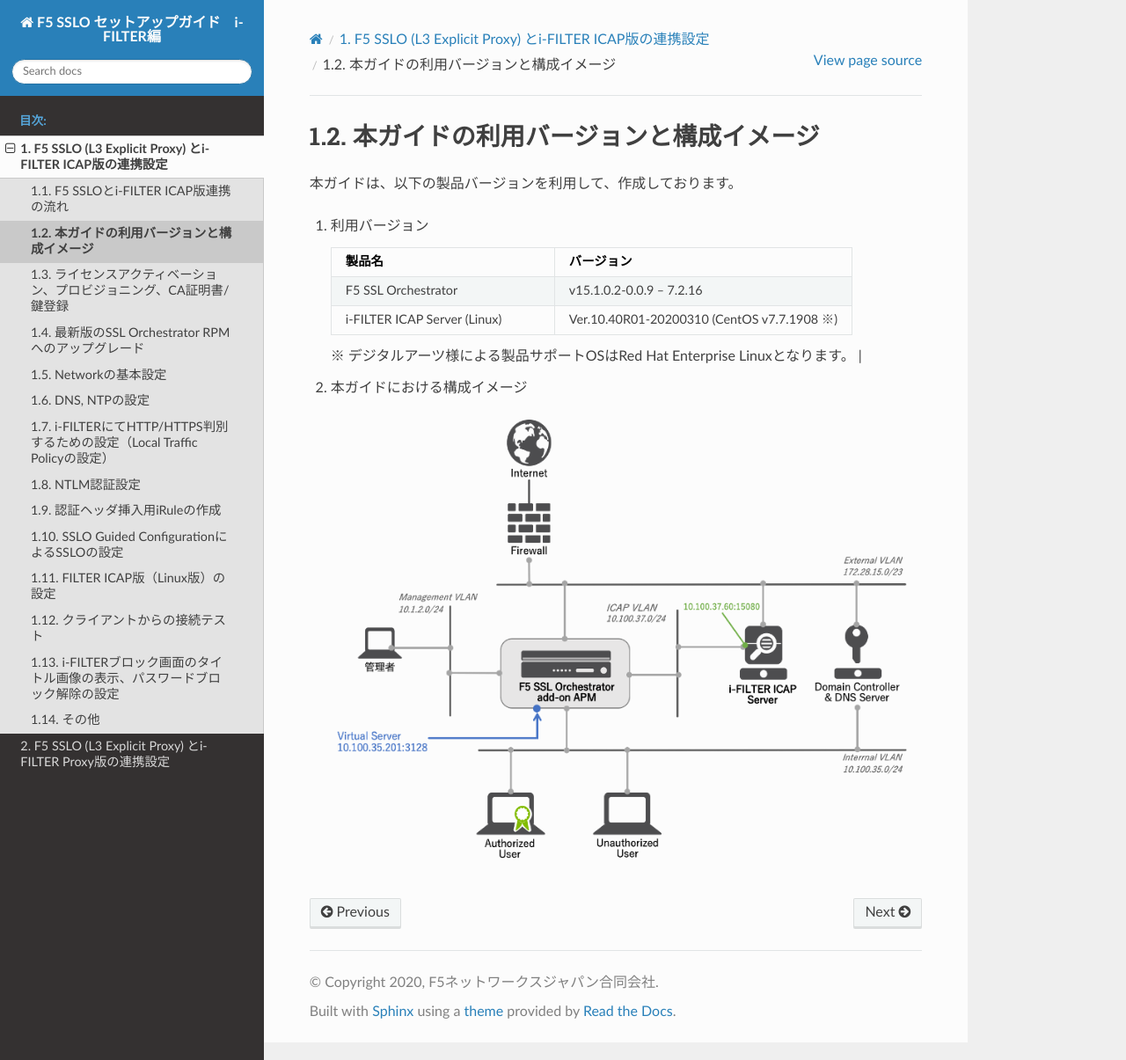
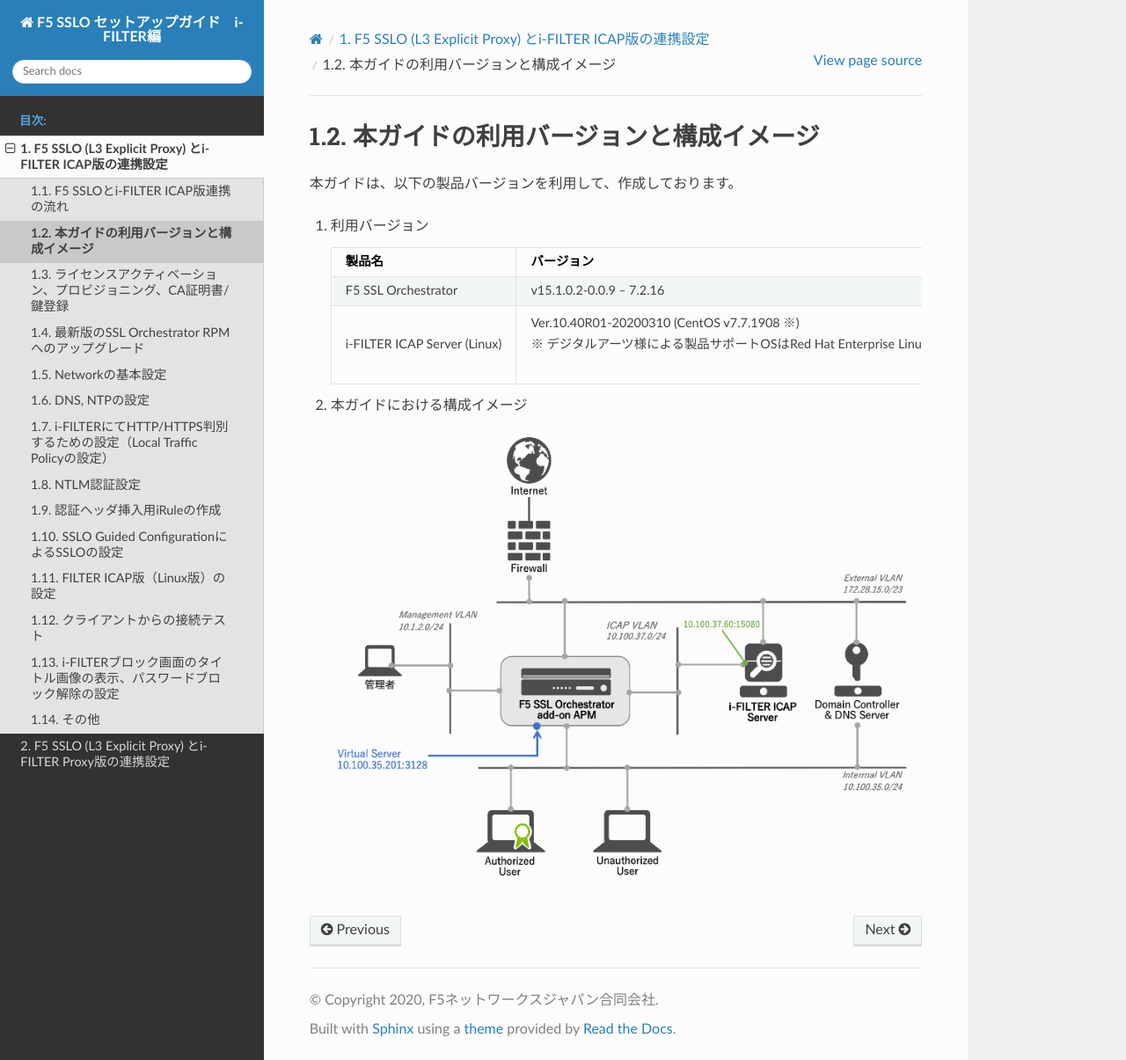
Before and after one commit to BeF5/f5j-sslo-iswf, a Sphinx documentation site: the page built from docs/content1/module02/module02.rst, in a window 1280 px wide and 1205 px high. Shown: the whole window at 88% size. Built offline with Sphinx 7.4.7 and the Read the Docs theme 2.0.0, drawn with Linux system fonts in a browser that asks for light colours.

Commit message:
no message

```diff
--- a/docs/content1/module02/module02.rst
+++ b/docs/content1/module02/module02.rst
@@ -10,9 +10,9 @@
          :widths: 30, 40
 
          "F5 SSL Orchestrator", "v15.1.0.2-0.0.9 ‒ 7.2.16"
-         "i-FILTER ICAP Server (Linux) ", "Ver.10.40R01-20200310 (CentOS v7.7.1908 ※)"
-   ※ デジタルアーツ様による製品サポートOSはRed Hat Enterprise Linuxとなります。
-   |
+         "i-FILTER ICAP Server (Linux) ", "| Ver.10.40R01-20200310 (CentOS v7.7.1908 ※)
+         | ※ デジタルアーツ様による製品サポートOSはRed Hat Enterprise Linuxとなります。"
+
 #. 本ガイドにおける構成イメージ
 
    .. image:: images/mod2-1.png
```
